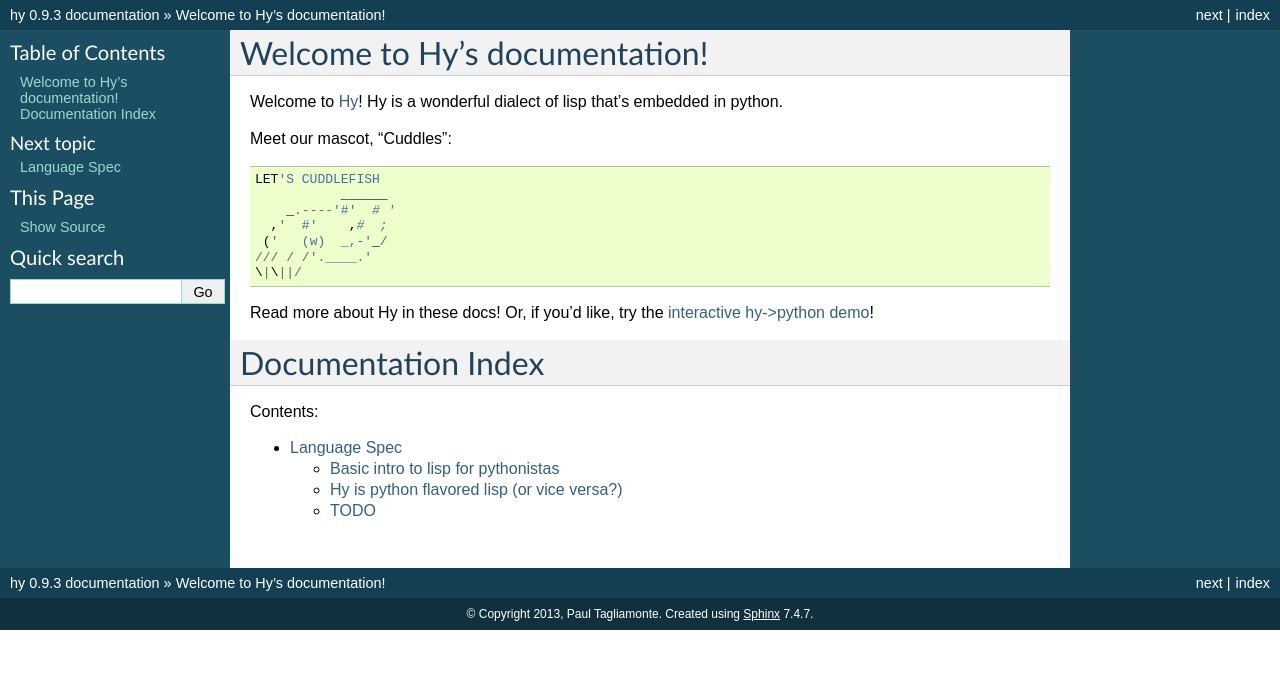
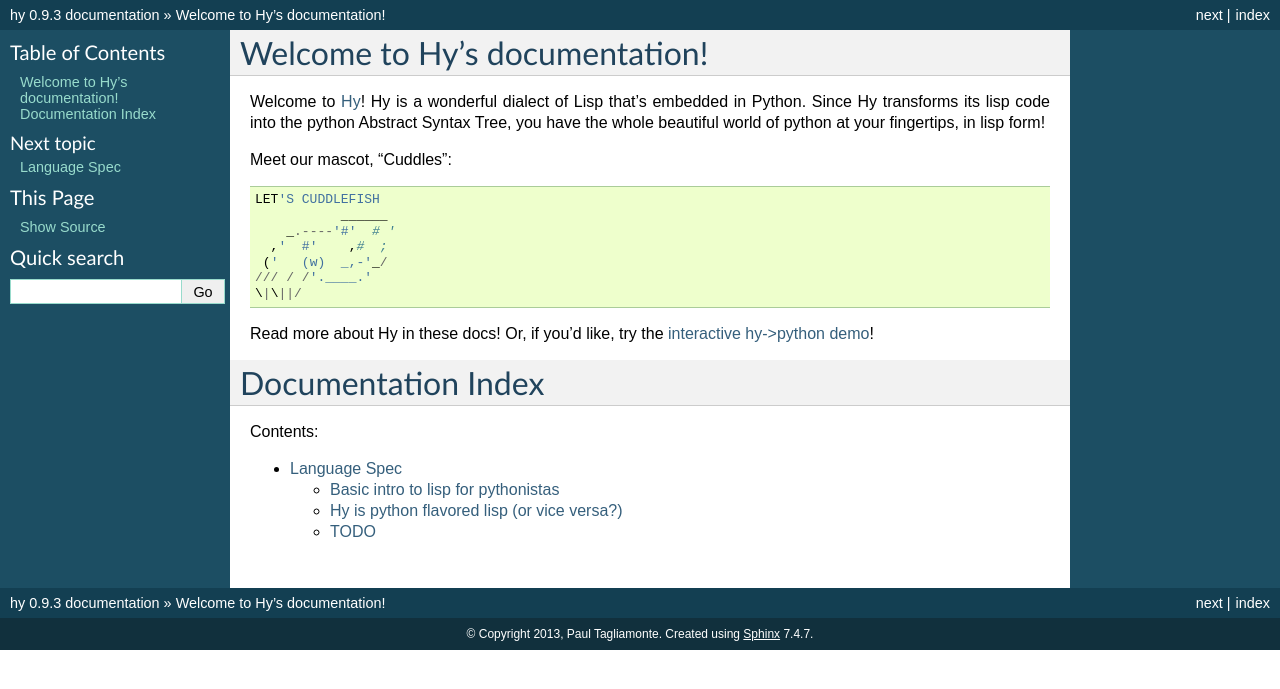
Before and after one commit to hylang/hy, a Sphinx documentation site: the page built from docs/index.rst, in a window 1280 px wide. Shown: the top 689 px of the page. Built offline with Sphinx 7.4.7, drawn with Linux system fonts in a browser that asks for light colours.

Commit message:
A slightly better explaination of what Hy is.

```diff
--- a/docs/index.rst
+++ b/docs/index.rst
@@ -2,7 +2,10 @@ Welcome to Hy's documentation!
 ==============================
 
 Welcome to `Hy <https://github.com/paultag/hy>`_!
-Hy is a wonderful dialect of lisp that's embedded in python.
+Hy is a wonderful dialect of Lisp that's embedded in Python.
+Since Hy transforms its lisp code into the python Abstract Syntax
+Tree, you have the whole beautiful world of python at your fingertips,
+in lisp form!
 
 Meet our mascot, "Cuddles"::
 
```
